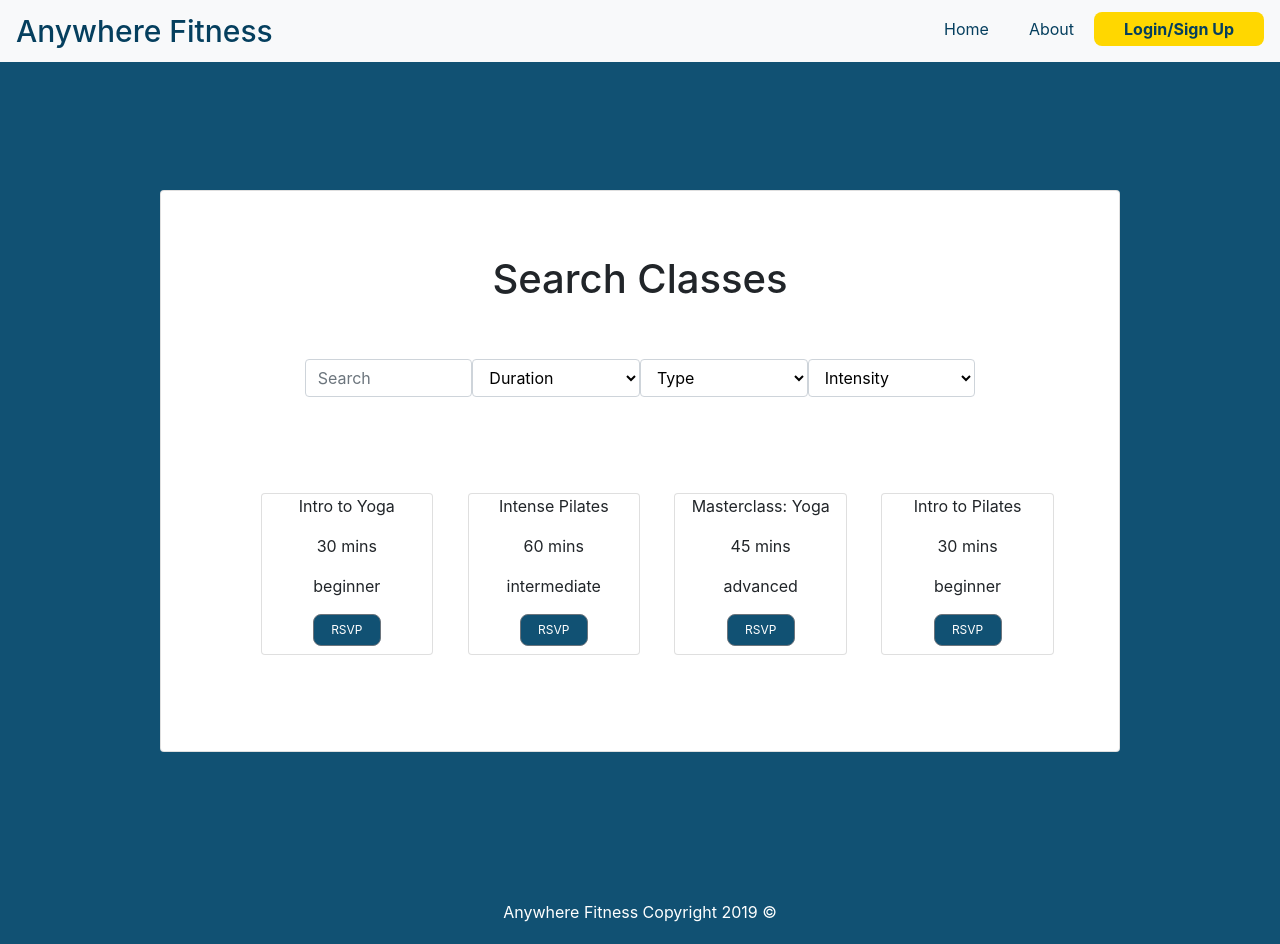
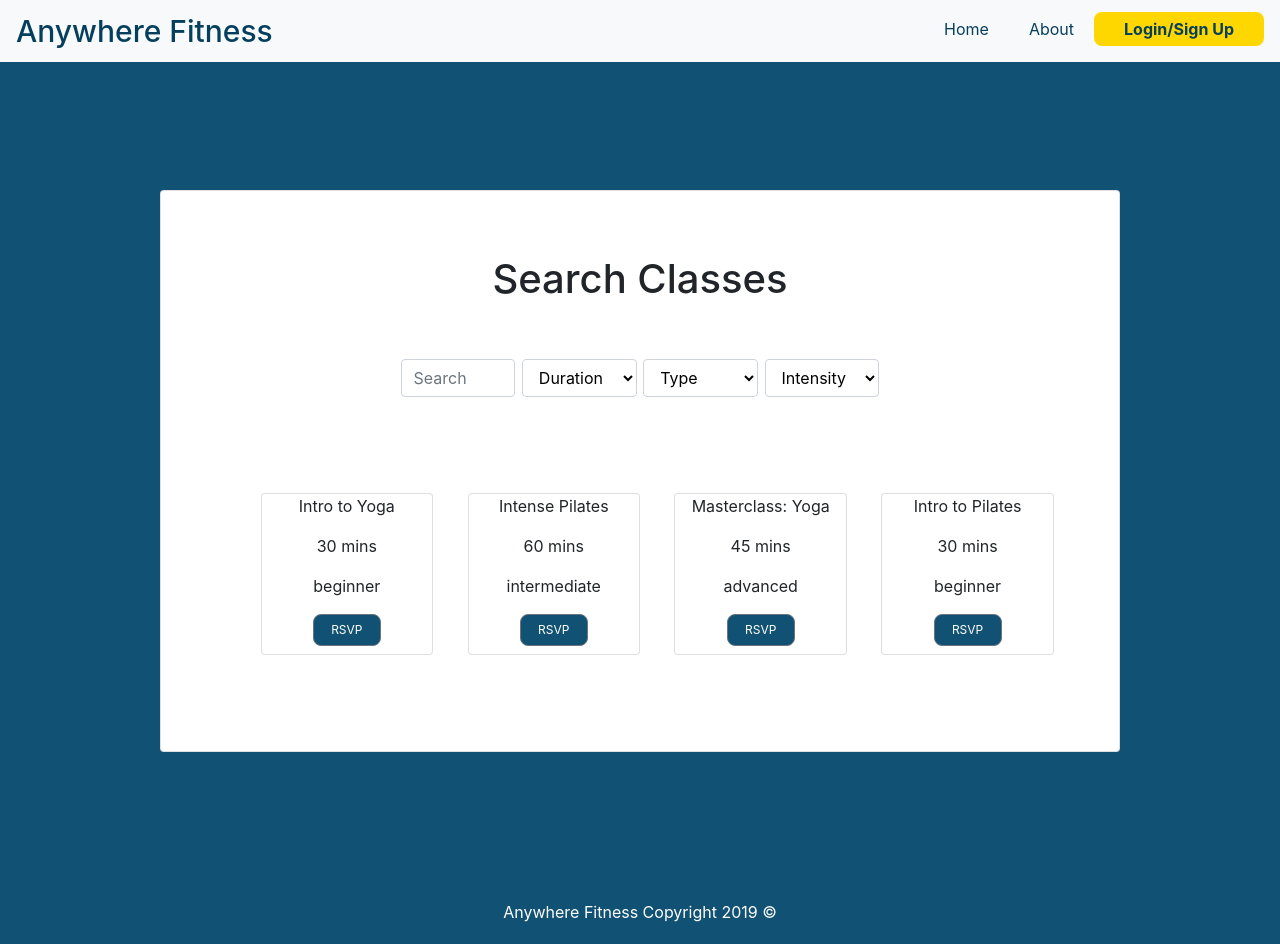
Before and after one commit to BUILD-WEEKS-ANYWHERE-FITNESS/front-end, a React (Create React App) app in the folder anywhere-fitness/: page /classes in a window 1280 px wide. Built offline with nearby package versions, Linux system fonts and the light colour scheme; sample sign-in values are in the browser's storage; what react-animations would draw is missing.

Commit message:
fixed spacing between inputs on search classes page

```diff
--- a/anywhere-fitness/src/css/index.css
+++ b/anywhere-fitness/src/css/index.css
@@ -315,22 +315,22 @@ header button {
   flex-flow: column nowrap;
 }
 .classes .class-search-bar {
-  width: 30%;
+  width: 24%;
   background-color: white;
   color: black;
 }
 .classes .class-search-card {
   margin-top: 5%;
   background-color: white;
-  width: 70%;
+  width: 50%;
   display: flex;
-  flex-flow: nowrap;
-  justify-content: space-around;
+  flex-flow: row nowrap;
+  justify-content: space-between;
 }
 .classes .class-search-card .class-search-drops {
   background-color: white;
   color: black;
-  width: 30%;
+  width: 24%;
 }
 footer {
   text-align: center;
--- a/anywhere-fitness/src/less/classes.less
+++ b/anywhere-fitness/src/less/classes.less
@@ -7,7 +7,7 @@
     align-items: center;
     flex-flow: column nowrap;
     .class-search-bar {
-        width: 30%;
+        width: 24%;
         background-color: white;
         color: black;
 
@@ -15,15 +15,15 @@
     .class-search-card {
         margin-top: 5%;
         background-color: white;
-        width: 70%;
+        width: 50%;
         display: flex;
-        flex-flow:  nowrap;
-        justify-content: space-around;
+        flex-flow: row nowrap;
+        justify-content: space-between;
 
         .class-search-drops {
             background-color: white;
             color: black;
-            width: 30%;
+            width: 24%;
         }
 
 
```
